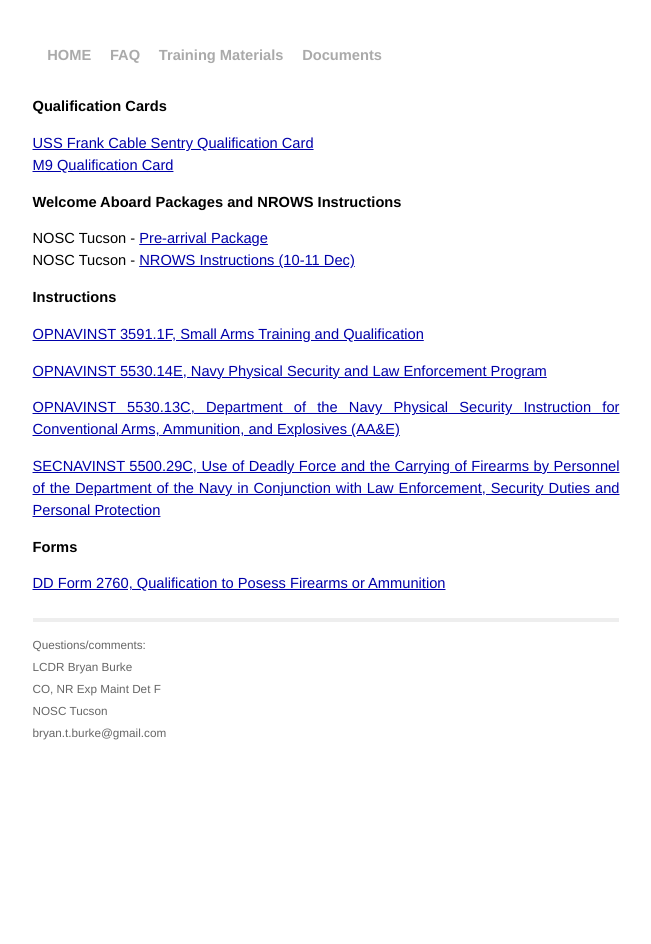
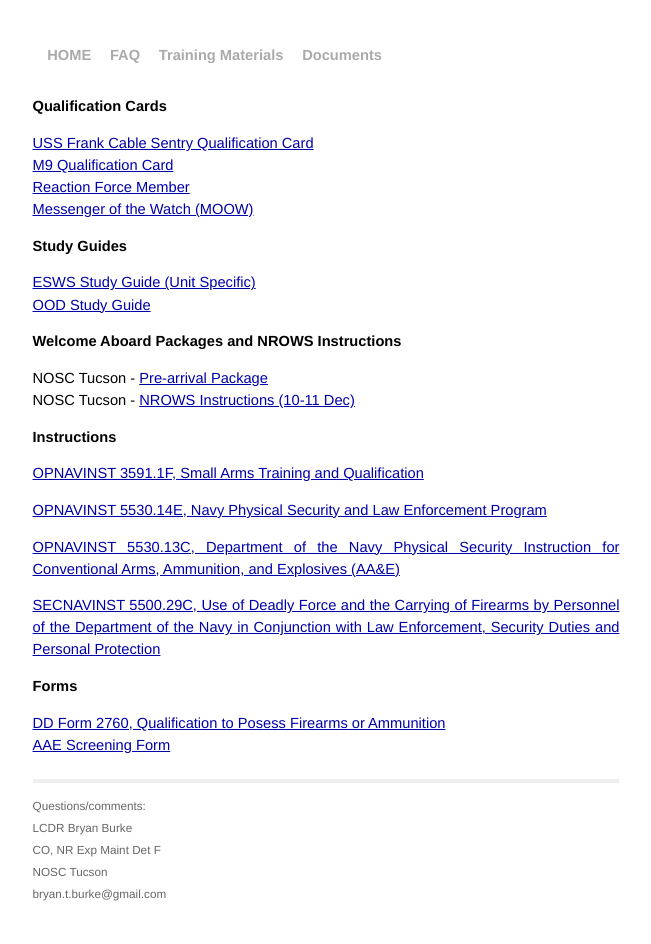
Before and after one commit to BTBurke/sentry.emdetf.org, a Jekyll site: the page built from docs.html, in a window 1280 px wide. Shown: the whole page, without its empty margins (314-965 px from the left). Built offline with Jekyll 4.4.1, drawn with Linux system fonts in a browser that asks for light colours; Markdown is read by kramdown in place of the engine named in the settings.

Commit message:
Added updated qual cards and study guides

```diff
--- a/docs.html
+++ b/docs.html
@@ -5,7 +5,14 @@
 <div id="home">
   <h1>Qualification Cards</h1>
   <a href="docs/sentry_qual_card.pdf">USS Frank Cable Sentry Qualification Card</a><br>
-  <a href="docs/M9_qual_card.pdf">M9 Qualification Card</a><br>
+  <a href="docs/M9_PISTOL.pdf">M9 Qualification Card</a><br>
+  <a href="docs/REACTION_FORCE_MEMBER.pdf">Reaction Force Member</a><br>
+  <a href="docs/MOOW.pdf">Messenger of the Watch (MOOW)</a><br>
+
+<p><p><p><p>
+  <h1>Study Guides</h1>
+  <a href="docs/ESWS_Study_Guide-Unit_Specific.doc">ESWS Study Guide (Unit Specific)</a><br>
+  <a href="docs/OODSTUDYGUIDE.doc">OOD Study Guide</a><br>
 
 <p><p><p><p>
 
@@ -24,4 +31,5 @@
 <p><p><p><p>
   <h1>Forms</h1>
   <a href="docs/dd2760.pdf">DD Form 2760, Qualification to Posess Firearms or Ammunition</a><br>
+  <a href="docs/AAE.pdf">AAE Screening Form</a><br>
 </div>
```
Also changed, not shown: 6 other files.
